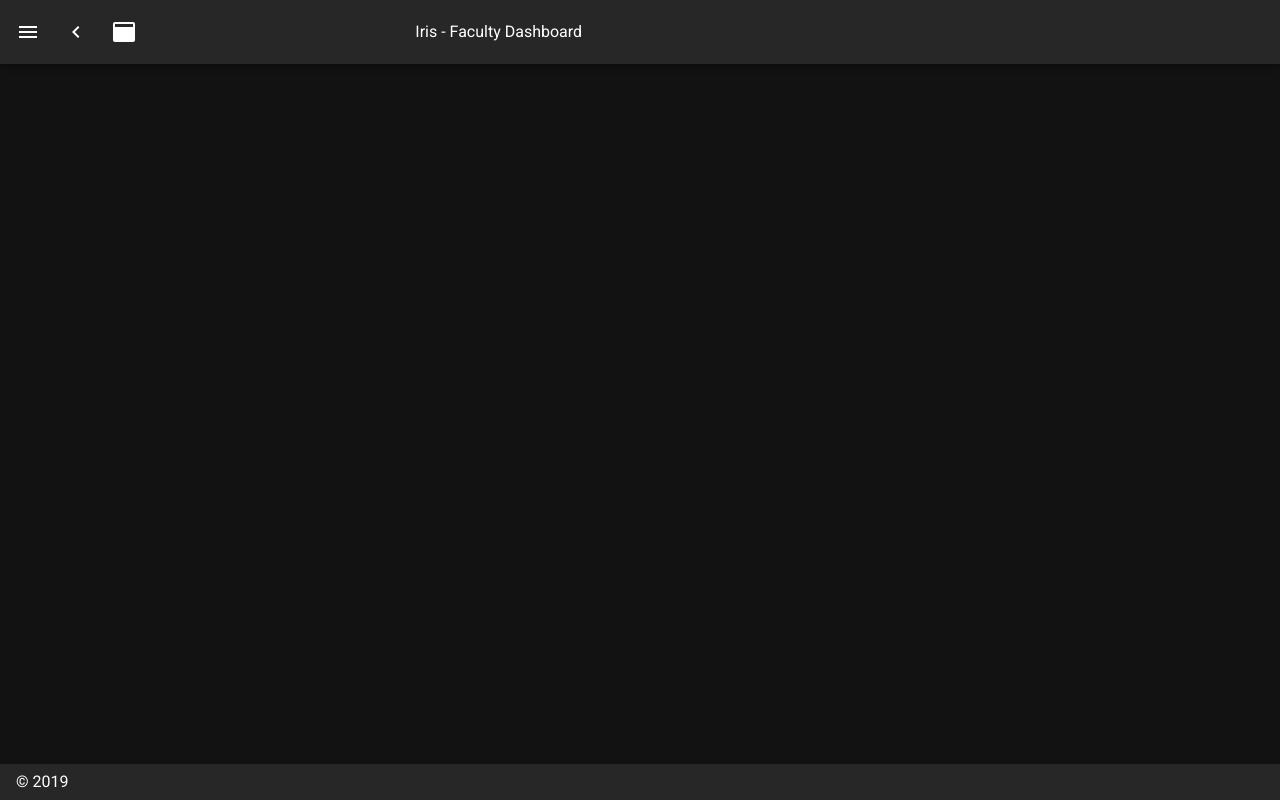
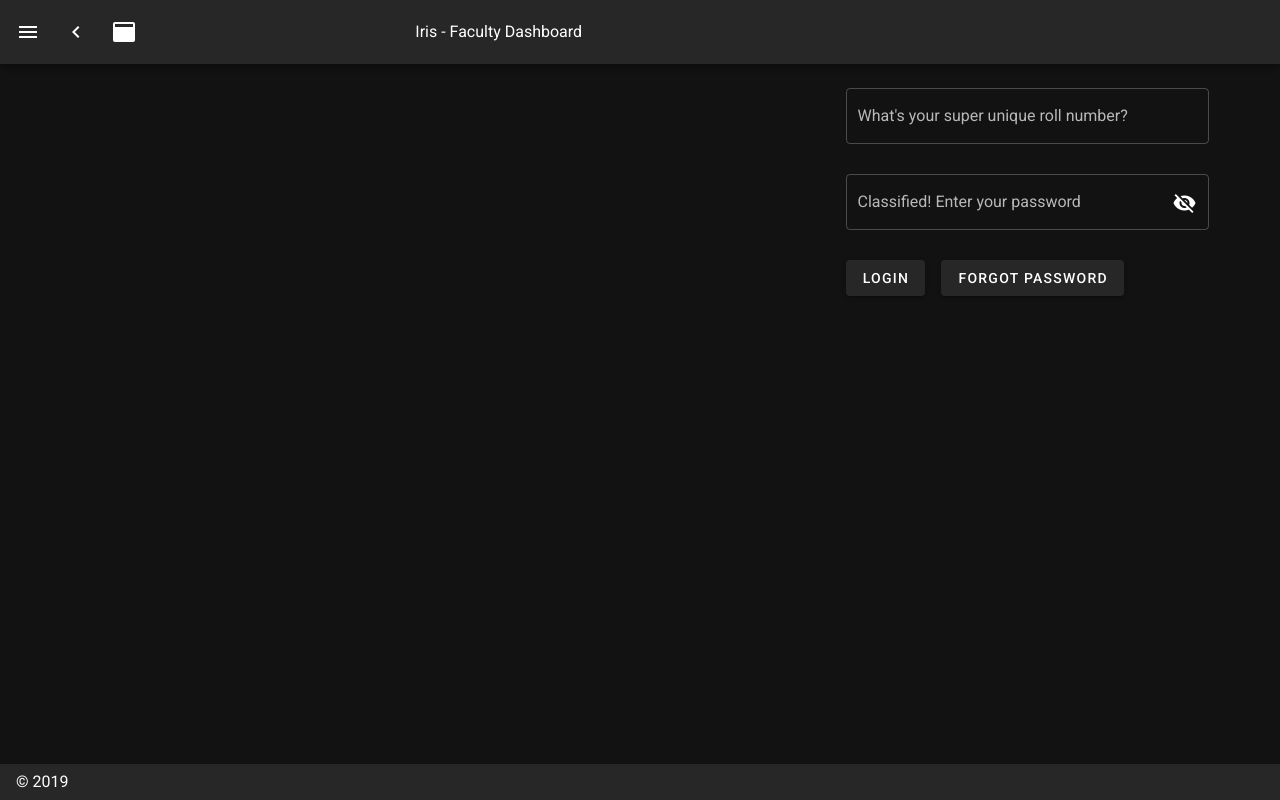
Before and after one commit to srishilesh/iris-temp, a Nuxt app: page /register in a window 1280 px wide. Built offline with nearby package versions, Linux system fonts and the light colour scheme.

Commit message:
Add Register Page

```diff
--- a/pages/register.vue
+++ b/pages/register.vue
@@ -1,3 +1,67 @@
 <template>
+    <v-container>
+        <v-row>
+            <v-col>
 
+            </v-col>
+            <v-col cols="12" md="4">
+                <form>
+                    <v-text-field
+                    v-model="rollNumber"
+                    label="What's your super unique roll number?"
+                    required
+                    outlined
+                    @input="$v.rollNumber.$touch()"
+                    @blur="$v.rollNumber.$touch()"
+                    ></v-text-field>
+
+                    <v-text-field
+                    v-model="password"
+                    :append-icon="show ? 'mdi-eye' : 'mdi-eye-off'"
+                    @click:append="show =! show"
+                    :type="show ? 'text' : 'password'"
+                    label="Classified! Enter your password"
+                    required
+                    outlined
+                    @input="$v.password.$touch()"
+                    @blur="$v.password.$touch()"
+                    ></v-text-field>
+
+                    <v-btn class="mr-4" @click="submit">Login</v-btn>
+                    <v-btn @click="submit">Forgot Password</v-btn>
+                </form>
+            </v-col>
+        </v-row>
+    </v-container>
 </template>
+<script>
+    import { validationMixin } from "vuelidate"
+    import { required } from "vuelidate/lib/validators"
+
+    export default {
+        mixins: [validationMixin],
+
+        validations: {
+            rollNumber: { required },
+            password: { required }
+        },
+
+        data() {
+            return {
+                rollNumber: '',
+                password: '',
+                show: false
+            }
+        },
+
+        computed: {
+
+        },
+
+        methods: {
+            submit() {
+                this.$v.$touch()
+            }
+        }
+    }
+</script>
```
Also changed, not shown: pages/login.vue (indentation only).
